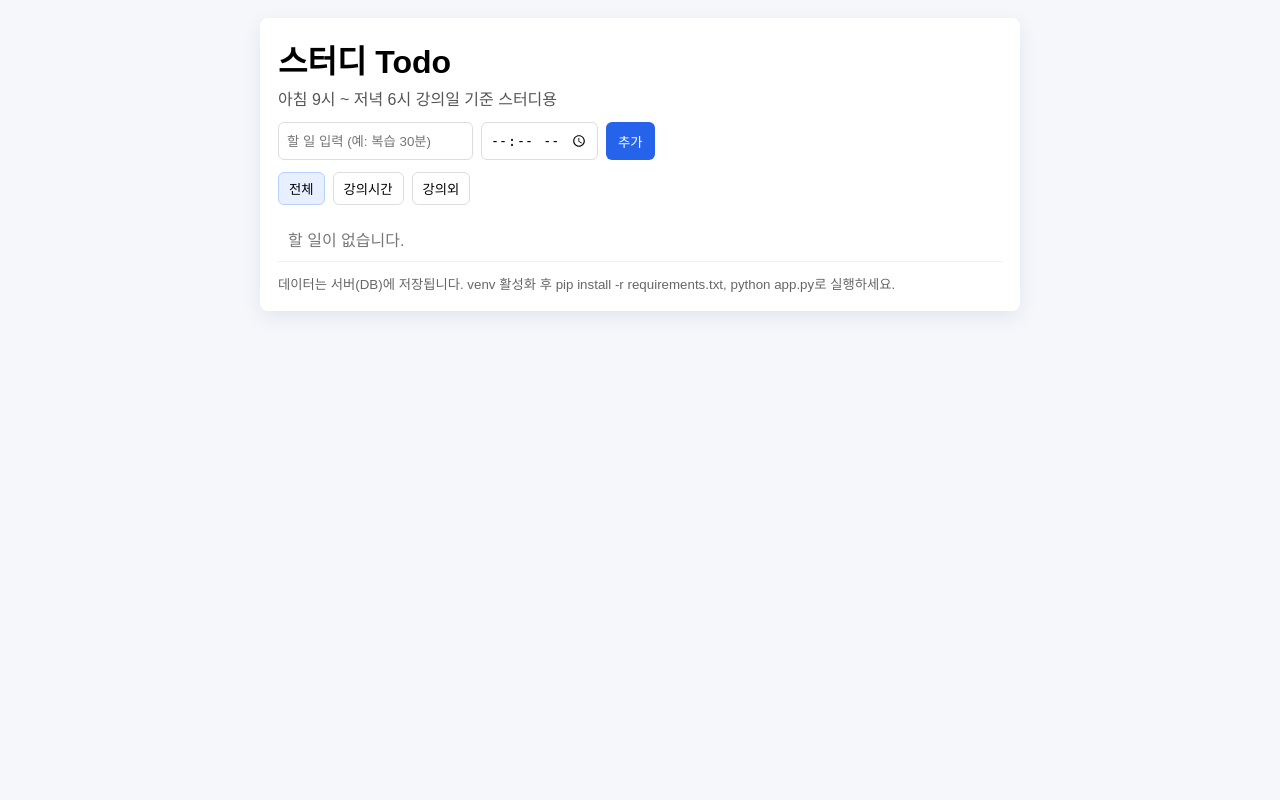
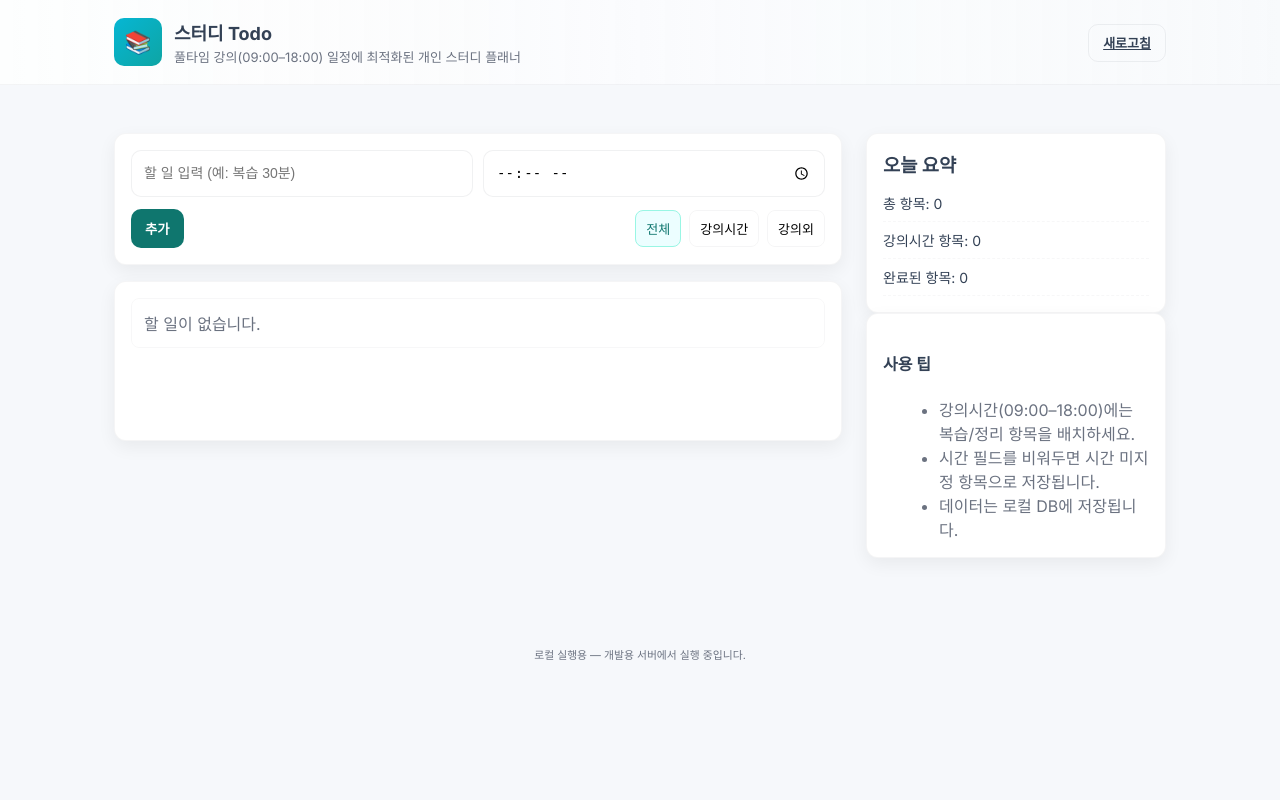
Before and after one commit to Hayden-Shin-Dev/Study-ToDo-20260618, a Flask app: page / in a window 1280 px wide. Run offline with Flask 2, Linux system fonts and the light colour scheme; data that the repository does not hold is empty.

Commit message:
style(ui): redesign study-todo UI
Improve layout, typography, colors, and add stats sidebar.\n\nCo-authored-by: Copilot <223556219+Copilot@users.noreply.github.com>

```diff
--- a/study-todo/static/css/styles.css
+++ b/study-todo/static/css/styles.css
@@ -1,23 +1,61 @@
+:root{
+  --bg:#f6f8fb;
+  --card:#ffffff;
+  --muted:#6b7280;
+  --accent:#0f766e;
+  --accent-2:#334155;
+  --glass: rgba(15,23,42,0.04);
+}
 *{box-sizing:border-box}
-body{font-family:Arial,Helvetica,sans-serif;background:#f5f7fb;margin:0;padding:18px}
-.app{max-width:760px;margin:0 auto;background:#fff;padding:18px;border-radius:8px;box-shadow:0 6px 20px rgba(13,38,59,0.08)}
-header h1{margin:0}
-.muted{color:#555;margin:4px 0 12px}
-.add-form{display:flex;gap:8px;margin-bottom:12px}
-.add-form input[type=text], .add-form input[type=time], .add-form input{padding:8px;border:1px solid #ddd;border-radius:6px}
-.add-form input[type=text]{flex:1}
-.add-form button{padding:8px 12px;border:none;background:#2563eb;color:#fff;border-radius:6px}
-.filters{display:flex;gap:8px;margin-bottom:12px}
-.filters button{padding:6px 10px;border-radius:6px;border:1px solid #ddd;background:#fff}
-.filters button.active{background:#e8f0ff;border-color:#b6d1ff}
+html,body{height:100%}
+body{font-family:Inter,Arial,Helvetica,sans-serif;background:var(--bg);margin:0;color:var(--accent-2);}
+.container{max-width:1100px;margin:0 auto;padding:24px}
+.site-header{background:linear-gradient(90deg,#ffffffcc,#f8fafc);border-bottom:1px solid rgba(15,23,42,0.04)}
+.header-inner{display:flex;justify-content:space-between;align-items:center;padding:18px 24px}
+.brand{display:flex;gap:12px;align-items:center}
+.logo{width:48px;height:48px;border-radius:10px;background:linear-gradient(135deg,#06b6d4,#0ea5a4);display:flex;align-items:center;justify-content:center;font-size:22px;color:#fff}
+.brand h1{margin:0;font-size:18px}
+.tagline{margin:2px 0 0;font-size:13px;color:var(--muted)}
+.nav .btn{font-size:13px}
+
+.panel{display:flex;gap:24px;padding:24px 0}
+.grid{align-items:start}
+.panel-left{flex:1}
+.panel-right{width:300px}
+.card{background:var(--card);border-radius:12px;padding:16px;box-shadow:0 6px 18px rgba(11,15,20,0.06);border:1px solid var(--glass)}
+.add-card{margin-bottom:16px}
+.add-form .inputs{display:flex;gap:10px}
+.add-form input[type=text], .add-form input[type=time], .add-form input{padding:12px;border:1px solid rgba(15,23,42,0.06);border-radius:10px;font-size:14px}
+.add-form input{flex:1}
+.actions{display:flex;align-items:center;justify-content:space-between;margin-top:12px}
+.btn{padding:10px 14px;border-radius:10px;border:none;cursor:pointer;font-weight:600}
+.btn.primary{background:var(--accent);color:#fff}
+.btn.ghost{background:transparent;border:1px solid rgba(15,23,42,0.06);color:var(--accent-2)}
+.filters{display:flex;gap:8px}
+.filter{padding:8px 10px;border-radius:8px;border:1px solid rgba(15,23,42,0.04);background:transparent;font-size:13px}
+.filter.active{background:#ecfeff;border-color:#99f6e4;color:var(--accent)}
+
+.list-card{min-height:160px}
 .todo-list{list-style:none;margin:0;padding:0}
-.todo-list li{display:flex;justify-content:space-between;align-items:center;padding:10px;border-bottom:1px solid #f0f0f0}
-.todo-list li.done .title{text-decoration:line-through;color:#888}
-.left{display:flex;gap:10px;align-items:center}
+.todo-list li{display:flex;justify-content:space-between;align-items:center;padding:12px;border-radius:8px;margin-bottom:8px;border:1px solid rgba(15,23,42,0.03);transition:transform .08s ease,box-shadow .08s ease}
+.todo-list li:hover{transform:translateY(-3px);box-shadow:0 8px 22px rgba(11,15,20,0.06)}
+.todo-list li.done .title{opacity:0.6;text-decoration:line-through}
+.left{display:flex;gap:12px;align-items:center}
 .title{font-weight:600}
-.meta{margin-top:4px}
-.badge{display:inline-block;padding:2px 6px;border-radius:6px;background:#eef2ff;color:#1e3a8a;font-size:12px}
-.badge.lecture{background:#fff7ed;color:#92400e}
-.del{background:transparent;border:1px solid #f3f3f3;padding:6px 8px;border-radius:6px}
-.empty{color:#777;padding:14px;text-align:center}
-footer{margin-top:12px;color:#666}
+.meta{margin-top:6px;font-size:13px;color:var(--muted)}
+.badge{display:inline-block;padding:4px 8px;border-radius:999px;background:#eef2ff;color:#1e3a8a;font-size:12px}
+.badge.lecture{background:#fff8e6;color:#92400e}
+.del{background:transparent;border:1px solid rgba(15,23,42,0.04);padding:8px 10px;border-radius:8px;font-size:13px}
+.empty{color:var(--muted);padding:28px;text-align:center}
+
+.stats h3{margin:0 0 8px 0}
+.stat-list{list-style:none;padding:0;margin:0}
+.stat-list li{padding:8px 0;border-bottom:1px dashed rgba(15,23,42,0.03);font-size:14px}
+.help ul{margin:8px 0 0 16px;color:var(--muted)}
+
+.site-footer{padding:16px 0;text-align:center;color:var(--muted);font-size:13px}
+
+@media (max-width:900px){
+  .panel{flex-direction:column}
+  .panel-right{width:100%}
+}
--- a/study-todo/templates/index.html
+++ b/study-todo/templates/index.html
@@ -3,31 +3,101 @@
 <head>
   <meta charset="utf-8" />
   <meta name="viewport" content="width=device-width,initial-scale=1" />
-  <title>스터디 Todo (강의 09:00–18:00)</title>
+  <title>스터디 Todo — 강의 일정에 맞춘 개인 스터디 플래너</title>
+  <link rel="preconnect" href="https://fonts.googleapis.com">
+  <link rel="preconnect" href="https://fonts.gstatic.com" crossorigin>
+  <link href="https://fonts.googleapis.com/css2?family=Inter:wght@400;600;700&display=swap" rel="stylesheet">
   <link rel="stylesheet" href="/static/css/styles.css">
 </head>
 <body>
-  <div class="app">
-    <header>
-      <h1>스터디 Todo</h1>
-      <p class="muted">아침 9시 ~ 저녁 6시 강의일 기준 스터디용</p>
+  <div class="site">
+    <header class="site-header">
+      <div class="container header-inner">
+        <div class="brand">
+          <div class="logo">📚</div>
+          <div>
+            <h1>스터디 Todo</h1>
+            <p class="tagline">풀타임 강의(09:00–18:00) 일정에 최적화된 개인 스터디 플래너</p>
+          </div>
+        </div>
+        <nav class="nav">
+          <a href="#" class="btn ghost" onclick="location.reload();return false">새로고침</a>
+        </nav>
+      </div>
     </header>
 
-    <form id="addForm" class="add-form">
-      <input id="title" placeholder="할 일 입력 (예: 복습 30분)" />
-      <input id="time" type="time" />
-      <button>추가</button>
-    </form>
+    <main class="container">
+      <section class="panel grid">
+        <div class="panel-left">
+          <div class="card add-card">
+            <form id="addForm" class="add-form">
+              <div class="inputs">
+                <input id="title" placeholder="할 일 입력 (예: 복습 30분)" aria-label="할 일" />
+                <input id="time" type="time" aria-label="시간 (선택)" />
+              </div>
+              <div class="actions">
+                <button class="btn primary">추가</button>
+                <div class="filters" role="tablist">
+                  <button data-filter="all" class="filter active">전체</button>
+                  <button data-filter="lecture" class="filter">강의시간</button>
+                  <button data-filter="outside" class="filter">강의외</button>
+                </div>
+              </div>
+            </form>
+          </div>
 
-    <div class="filters">
-      <button data-filter="all" class="active">전체</button>
-      <button data-filter="lecture">강의시간</button>
-      <button data-filter="outside">강의외</button>
-    </div>
+          <div class="card list-card">
+            <ul id="list" class="todo-list"></ul>
+          </div>
+        </div>
 
-    <ul id="list" class="todo-list"></ul>
-    <footer><small>데이터는 서버(DB)에 저장됩니다. venv 활성화 후 pip install -r requirements.txt, python app.py로 실행하세요.</small></footer>
+        <aside class="panel-right">
+          <div class="card stats">
+            <h3>오늘 요약</h3>
+            <ul class="stat-list">
+              <li id="totalCount">총 항목: —</li>
+              <li id="lectureCount">강의시간 항목: —</li>
+              <li id="doneCount">완료된 항목: —</li>
+            </ul>
+          </div>
+
+          <div class="card help">
+            <h4>사용 팁</h4>
+            <ul>
+              <li>강의시간(09:00–18:00)에는 복습/정리 항목을 배치하세요.</li>
+              <li>시간 필드를 비워두면 시간 미지정 항목으로 저장됩니다.</li>
+              <li>데이터는 로컬 DB에 저장됩니다.</li>
+            </ul>
+          </div>
+        </aside>
+      </section>
+    </main>
+
+    <footer class="site-footer">
+      <div class="container">
+        <small>로컬 실행용 — 개발용 서버에서 실행 중입니다.</small>
+      </div>
+    </footer>
   </div>
+
   <script src="/static/js/app.js"></script>
+  <script>
+    // 간단한 통계 렌더링: 앱의 refresh() 호출 후 DOM 업데이트를 위해 약간 확장
+    async function updateStats(){
+      try{
+        const res = await fetch('/api/todos');
+        const items = await res.json();
+        const total = items.length;
+        const lecture = items.filter(i=>i.time && (Number(i.time.split(':')[0])>=9 && Number(i.time.split(':')[0])<18)).length;
+        const done = items.filter(i=>i.done).length;
+        document.getElementById('totalCount').textContent = '총 항목: '+total;
+        document.getElementById('lectureCount').textContent = '강의시간 항목: '+lecture;
+        document.getElementById('doneCount').textContent = '완료된 항목: '+done;
+      }catch(e){/*ignore*/}
+    }
+    // refresh()는 app.js에서 정의되어 있음; 안전하게 hook
+    document.addEventListener('DOMContentLoaded', ()=>{ if(typeof refresh==='function'){ refresh().then(updateStats) } })
+    document.addEventListener('click', ()=>{ setTimeout(updateStats,200) })
+  </script>
 </body>
 </html>
```
Also changed, not shown: README.md (deleted).
